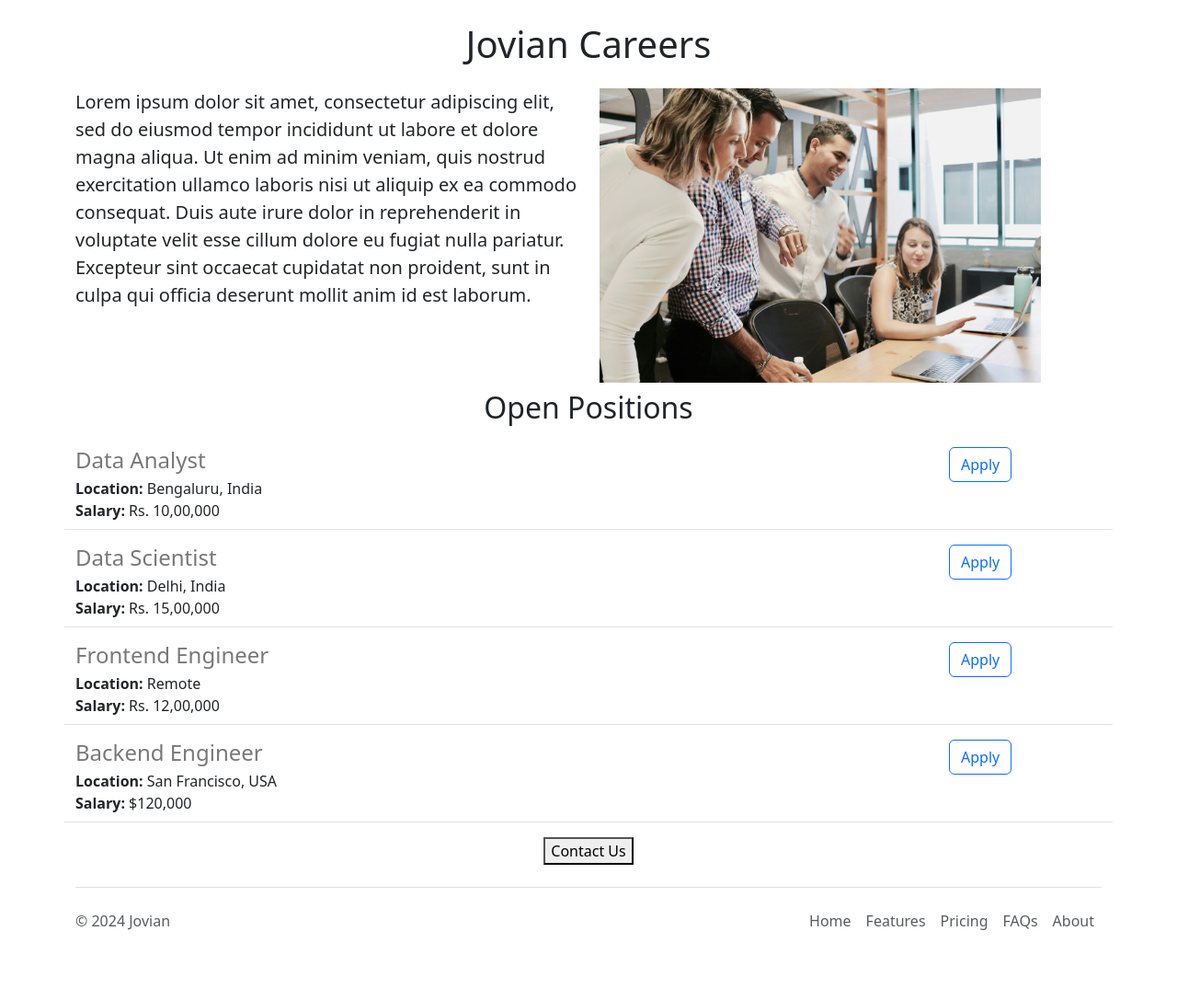
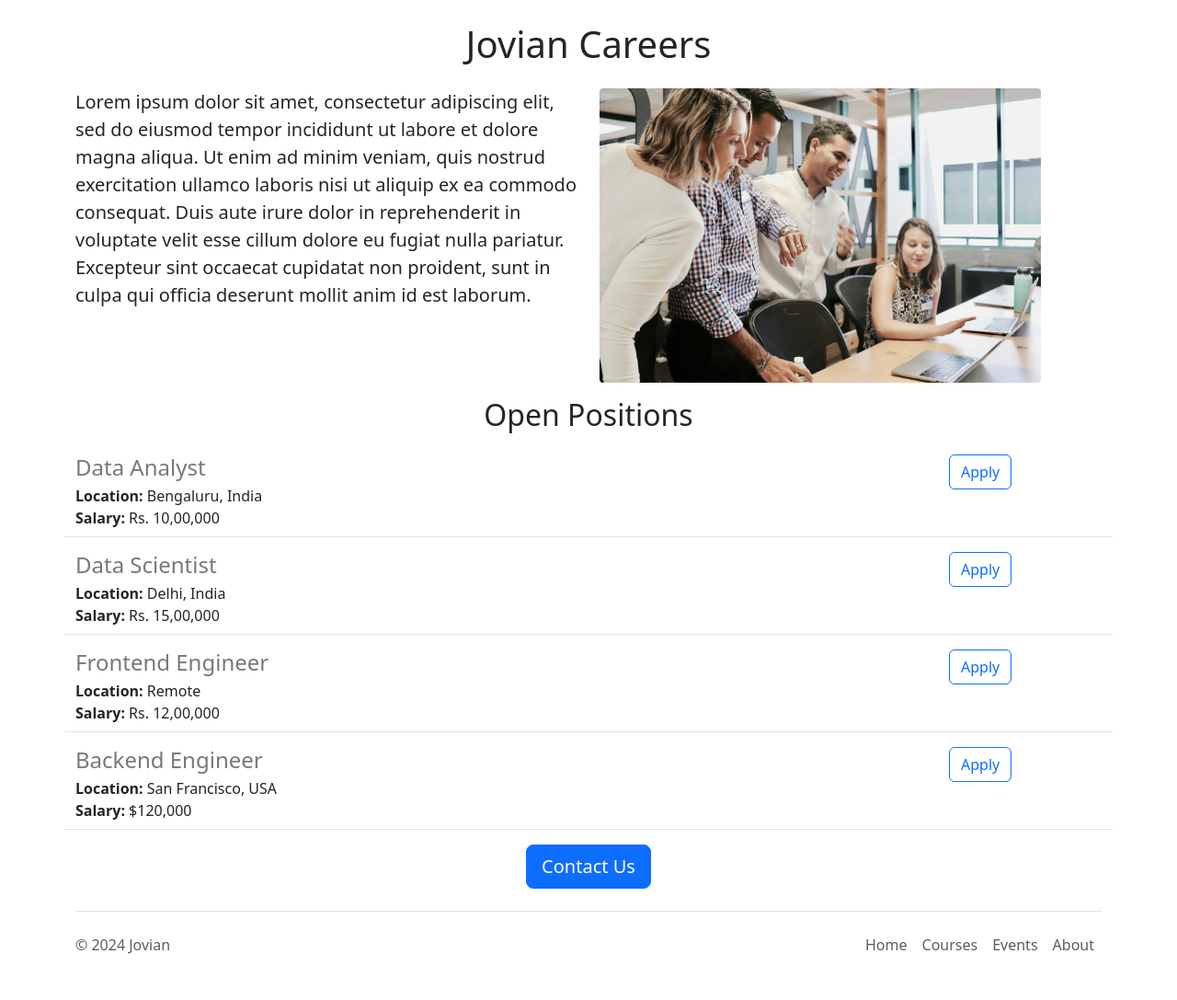
Before and after one commit to anurooppratap/jovian-careers-website-v2, a Flask app: page / in a window 1280 px wide. Shown: the part 416-1503 px from the top of the page at 92% size. Before the commit the page ends 1427 px from the top, so only its background shows below. Run offline with Flask 3, Linux system fonts and the light colour scheme.

Commit message:
added links

```diff
--- a/templates/footer.html
+++ b/templates/footer.html
@@ -7,11 +7,11 @@
     </a>
 
     <ul class="nav col-md-4 justify-content-end">
-      <li class="nav-item"><a href="#" class="nav-link px-2 text-body-secondary">Home</a></li>
-      <li class="nav-item"><a href="#" class="nav-link px-2 text-body-secondary">Features</a></li>
-      <li class="nav-item"><a href="#" class="nav-link px-2 text-body-secondary">Pricing</a></li>
-      <li class="nav-item"><a href="#" class="nav-link px-2 text-body-secondary">FAQs</a></li>
-      <li class="nav-item"><a href="#" class="nav-link px-2 text-body-secondary">About</a></li>
+      <li class="nav-item"><a target="_blank" href="https://jovian.ai" class="nav-link px-2 text-body-secondary">Home</a></li>
+      <li class="nav-item"><a target="_blank" href="https://jovian.ai/learn" class="nav-link px-2 text-body-secondary">Courses</a></li>
+
+      <li class="nav-item"><a target="_blank" href="https://jovian.ai/events" class="nav-link px-2 text-body-secondary">Events</a></li>
+      <li class="nav-item"><a target="_blank" href="https://jovian.ai/about" class="nav-link px-2 text-body-secondary">About</a></li>
     </ul>
   </footer>
 </div>
--- a/templates/home.html
+++ b/templates/home.html
@@ -20,12 +20,12 @@
     <img class="img-fluid" id="banner" src="https://ec145c26-ec96-4511-b1c7-22ac858638cf-00-p2gofwoa9uny.sisko.replit.dev//static/banner.jpeg" >
     <div class="container">
     <h1 class="text-center mt-2 mb-4">{{company_name}} Careers</h1>
-      <div class="row">
-    <div class="col-6">
+      <div class="row" style="margin-bottom:16px;">
+    <div class="col-md-6">
     <p class="lead">Lorem ipsum dolor sit amet, consectetur adipiscing elit, sed do eiusmod tempor incididunt ut labore et dolore magna aliqua. Ut enim ad minim veniam, quis nostrud exercitation ullamco laboris nisi ut aliquip ex ea commodo consequat. Duis aute irure dolor in reprehenderit in voluptate velit esse cillum dolore eu fugiat nulla pariatur. Excepteur sint occaecat cupidatat non proident, sunt in culpa qui officia deserunt mollit anim id est laborum.  </p>
     </div>
-        <div class="col-6">
-      <img src="/static/people.jpeg" style="height:320px;">
+        <div class="d-none d-md-block col-6">
+      <img src="/static/people.jpeg" style="height:320px; border-radius:4px;">
         </div>
     </div>
   <h2 class="text-center mt-2 mb-4">Open Positions</h2>
@@ -37,7 +37,7 @@
     </div>
 
     <div style="text-align:center;">
-    <button>Contact Us</button>
+    <a class="btn btn-primary btn-lg" href="mailto:anurooppratap19@gmail.com?subject=Question%20about%20job%20openings&body=My%20name%3A%20%3Cyour%20name%20here%3E%0A%0AMy%20question%3A%20%3Cyour%20question%20here%3E">Contact Us</a>
 
     </div>
       </div>
--- a/templates/jobitem.html
+++ b/templates/jobitem.html
@@ -13,7 +13,7 @@
     {% endif %}
   </div>
   <div class="col-2">
-    <button type="button" class="btn btn-outline-primary">Apply</button>
+    <a href="mailto:anurooppratap19@gmail.com?subject=Application for {{job['title']}}" type="button" class="btn btn-outline-primary">Apply</a>
   </div>
 
   </div>
```
